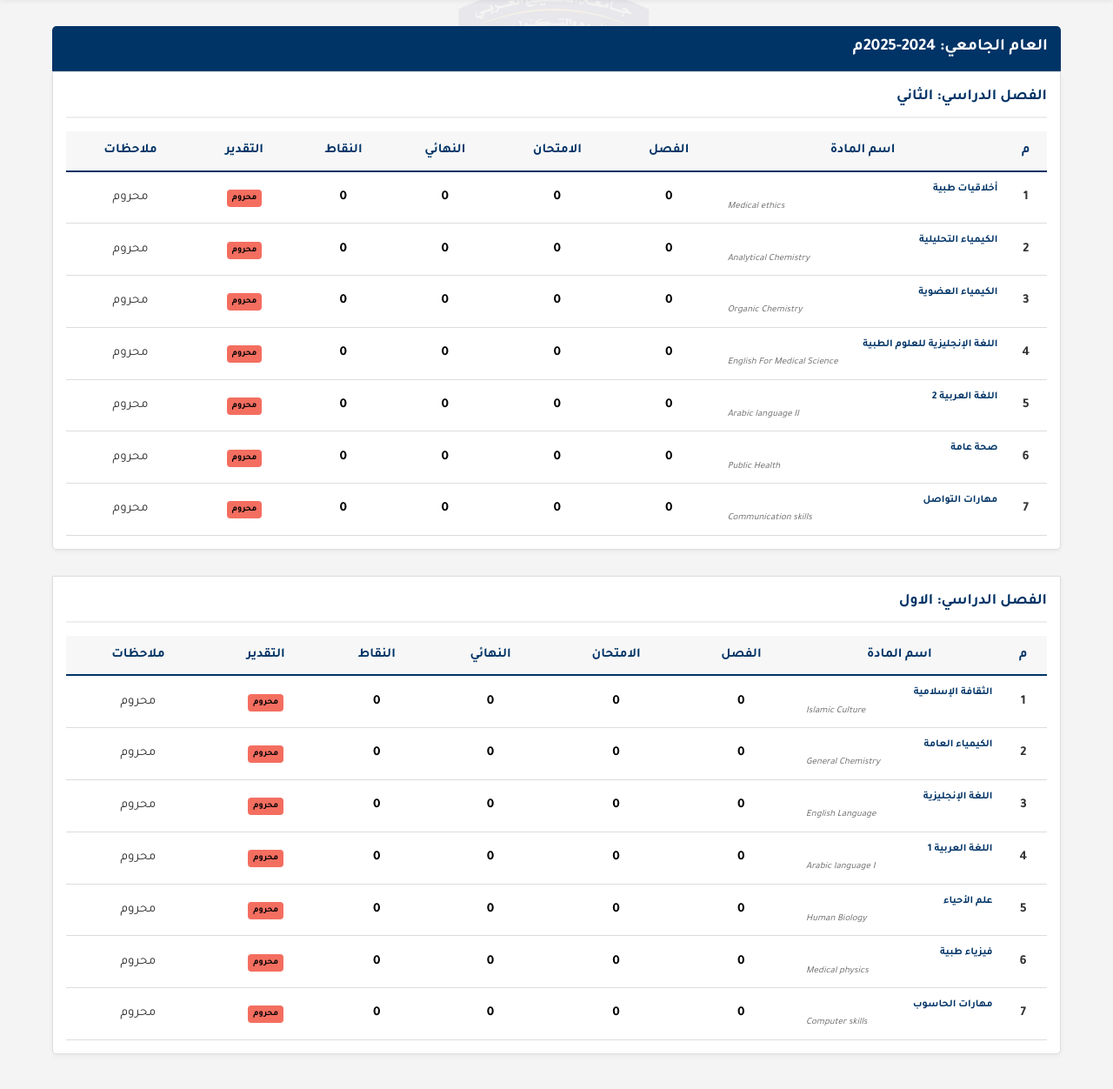
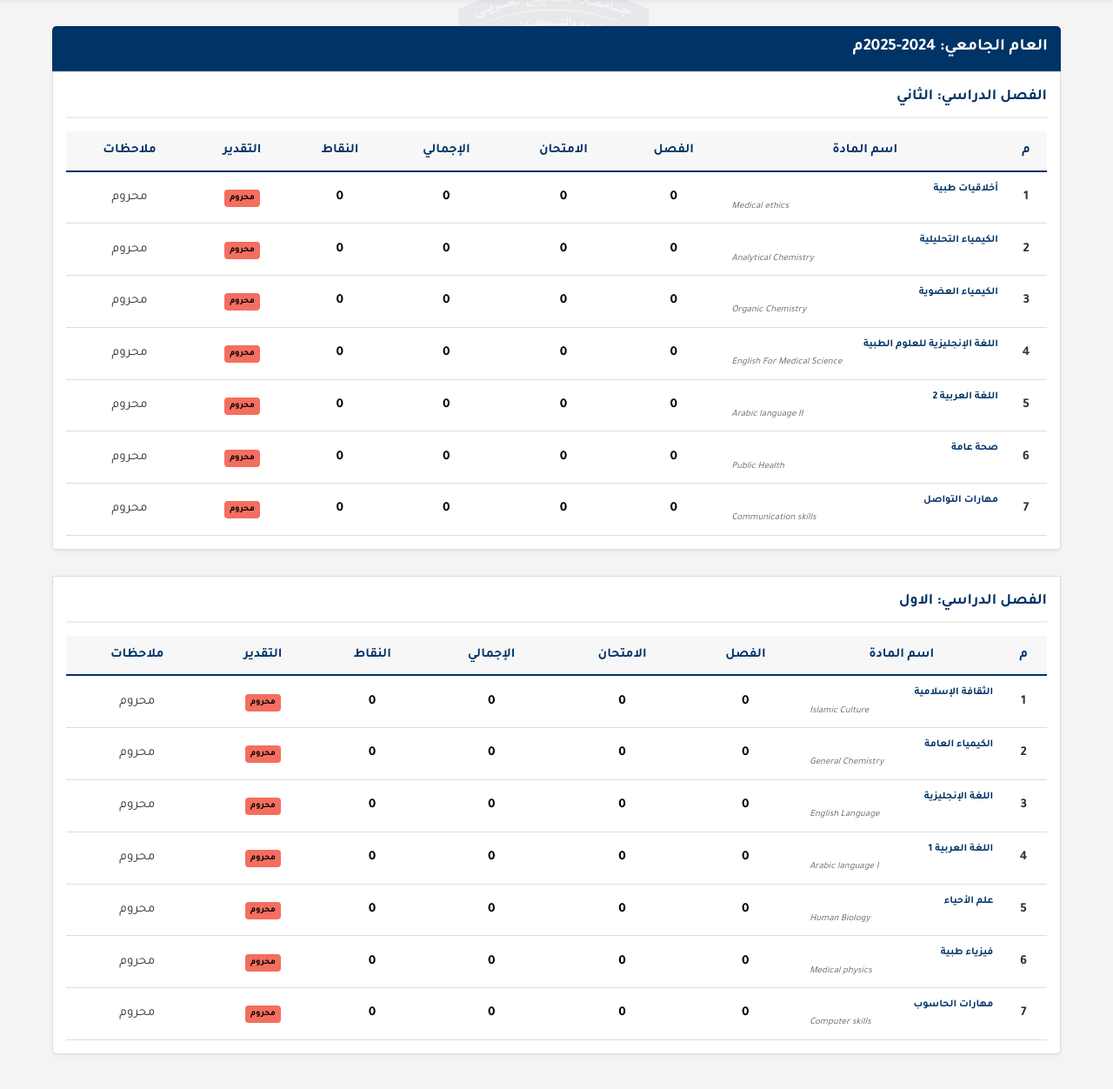
Before and after one commit to bakryBanafa1/StudentGrades, a PHP site: page /pages/grades.php in a window 1280 px wide. Shown: the part 199-1451 px from the top of the page at 87% size. Run offline with PHP 8.4, Linux system fonts and the light colour scheme; a user stored in the database is signed in; data comes from the database, SQL or seed files in the repository.

Commit message:
Add files via upload

```diff
--- a/pages/grades.php
+++ b/pages/grades.php
@@ -135,7 +135,7 @@ while ($row = $result->fetch_assoc()) {
                                             <th class="course-cell">اسم المادة</th>
                                             <th>الفصل</th>
                                             <th>الامتحان</th>
-                                            <th>النهائي</th>
+                                            <th>الإجمالي</th>
                                             <th>النقاط</th>
                                             <th>التقدير</th>
                                             <th class="col-note">ملاحظات</th>
```
